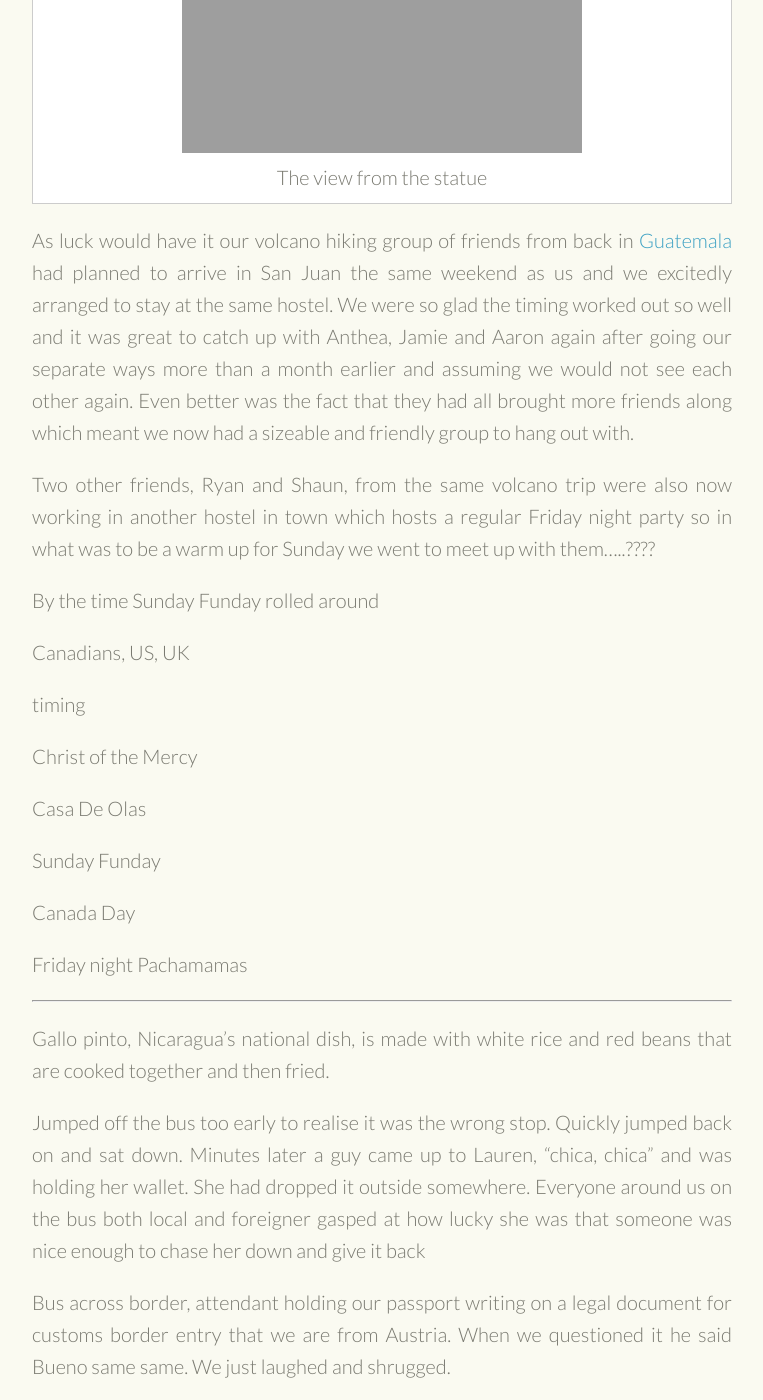
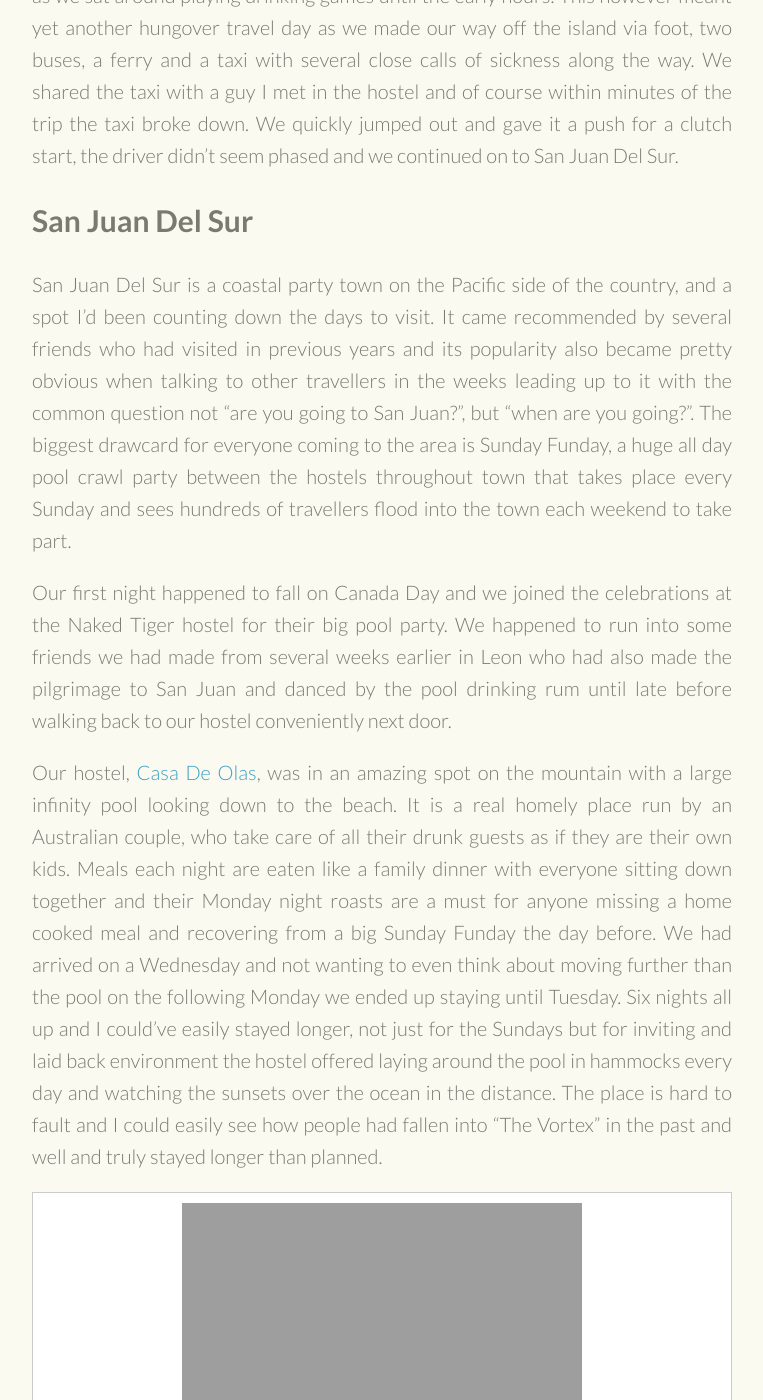
Before and after one commit to danielbowden/danielbowden.github.io, a Jekyll site: the page built from travel/_posts/2015-07-07-nicaragua.md, in a window 1280 px wide and 1400 px high, scrolled down 10146 px. Shown: the whole window, without its empty margins (258-1021 px from the left). Built offline with Jekyll 4.4.1, drawn with Linux system fonts in a browser that asks for light colours; comment, search, counter and statistics services are not loaded; some of the changed text lies outside the part shown.

Commit message:
Finished content

```diff
--- a/travel/_posts/2015-07-07-nicaragua.md
+++ b/travel/_posts/2015-07-07-nicaragua.md
@@ -45,23 +45,27 @@
 
 That night we made a last minute decision and took an old school bus to a beach party in Las Penitas. The rain didn't stop anyone and with the help of plenty of rums between us we danced outside by the sand until it was time to take the bus back to Leon, getting into bed around 3am. Volcano boarding was conveniently booked for early the next morning and whilst hiking a volcano hungover is not something I would recommend it was soon forgotten once we were getting to slide down it. We hiked up carrying our board, taking photos during rest stops along the way. Surprisingly, Cerro Negro is relatively new in volcano terms at 165 years, and there was no question it was still active as we felt the hot ground at the top and witnessed both smoke and sulphur smells coming from the holes in the crater. We got dressed into our full body orange jumpsuits and goggles and one by one slid down the volcano borderline out of control. I was down the bottom in no time with a head, mouth and face full of volcanic rocks and dirt but a smile on my face. I turned around to proudly watch Lauren come hurtling down the steep 41 degree slope straight after me and together we waited at the bottom on the black surface in the hot sun for the rest of the group to follow. The complimentary cold beer as we got back on the truck was very much appreciated and we were both pulling dirt and rocks out of our hair for hours afterwards.
 
-Not content with ending to our volcano hiking careers at that point, especially after the overnight hike in [Guatemala](linkkk), we reluctantly signed up to hike the Telica volcano at sunset the very next day. On arrival we were happy to find out that no one else had signed up and it would just be us for a private tour. We took a 4WD from Leon to the base of the volcano stopping along the way for some photos and to meet a local who was digging a well 40m deep with only a shovel for the local families so that they did not have to travel 1.5hrs each way by horse just to get water. We began ascending the volcano as our guide filled us in on its history on the way up. The most alarming yet exciting fact was that it had only erupted 10 days prior sending smoke and large (>100kg) rocks travelling through the air with some landing through the wall of a building 4kms away. In Australia they would never let you do something like hike to the top of an active volcano, and even if they did there would be a fence around the crater. However this is Central America and instead you can do this:
+Not content with ending to our volcano hiking careers at that point, especially after the overnight hike in [Guatemala](/travel/2015/06/05/guatemala), we reluctantly signed up to hike the Telica volcano at sunset the very next day. On arrival we were happy to find out that no one else had signed up and it would just be us for a private tour. We took a 4WD from Leon to the base of the volcano stopping along the way for some photos and to meet a local who was digging a well 40m deep with only a shovel for the local families so that they did not have to travel 1.5hrs each way by horse just to get water. We began ascending the volcano as our guide filled us in on its history on the way up. The most alarming yet exciting fact was that it had only erupted 10 days prior sending smoke and large (>100kg) rocks travelling through the air with some landing through the wall of a building 4kms away. In Australia they would never let you do something like hike to the top of an active volcano, and even if they did there would be a fence around the crater. However this is Central America and instead you can do this:
 
-{% include image.html img="images/travel/ElSalvador-AtacoPaintedMurals.jpg" title="Looking into the crater of the active Telica volcano" %}
+{% include image.html img="images/travel/Nicaragua-TelicaVolcano.jpg" title="Looking into the crater of the active Telica volcano" %}
 
 The crater was 700m wide and it felt every bit that large and as we stood right on the edge of the crater peering in. We moved around alone on our own private volcano taking photos from many different vantage points before sitting on a rock to watch the sun set over the many surrounding volcanoes and farmland in the distance. We descended in the dark each carrying small torches to help us hop between the sharp volcanic rocks. We arrived back into Leon by 9pm exhausted and got some quick dinner before relaxing and unnecessarily causing our mums worry back home by boasting on Facebook.
+
+{% include image.html img="images/travel/Nicaragua-TelicaVolcano2.jpg" title="On the edge of the crater" %}
+
+{% include image.html img="images/travel/Nicaragua-TelicaVolcano3.jpg" title="The top of Telica Volcano, 700m wide crater" %}
 
 ##Poneloya
 
 The following morning we moved on to [Surfing Turtle Lodge](http://www.surfingturtlelodge.com/lodge/) on the Pacific Coast. A hostel commonly referred to as one of the coolest places to visit in Central America and one that was referred to us by the owner who was our guide during our Mexico trip 18 months earlier. It is located right on the sand on an isolated beach island in Poneloya, accessed via boat and then horse and cart and takes an off the grid approach with solar panels, water tanks and a small garden providing much of the vegetables and eggs for the kitchen.
 
-{% include image.html img="images/travel/imageName.jpg" title="Surfing Turtle Lodge" %}
+{% include image.html img="images/travel/Nicaragua-SurfingTurtle.jpg" title="Surfing Turtle Lodge" %}
 
 We ended up staying for six days and it was the perfect spot to relax after what had been a fairly busy last few weeks. Most days typically involved any combination of swimming, hammocks, reading, table tennis, surfing, drinking and eating. It was a nice change to be able to wake up and walk straight across the sand and jump into the water and was definitely a place I could see myself falling into a lengthy stay if it wasn't for the many other places we still want to see throughout Central and South America. The Nicaraguan sun was unforgiving and despite some late nights the morning sun already had enough heat in it to force you out of bed early. The dark sand meant you had to sprint towards the water taking breaks in the shady spots. I barely opened my backpack as the days were spent simply in boardshorts so that you were always ready to duck in and out of either the surf or the beach showers at all hours of the day or night to keep cool.
 
 One activity I was certain not to miss was the daily late afternoon beach volleyball competition which always had a large turnout. If you asked Lauren she would [incorrectly] argue that I became quite competitive when it came to volleyball o'clock. Despite my best efforts to position myself in the right order when random teams were being counted out, I more often than not got 'stuck' with fully grown adults that were somehow incapable of getting a ball over the net... Regardless, it was something that we looked forward to each afternoon and I still managed to get my fair share of free drink prizes! The competitions finished off with a cool down swim watching the daily sunsets over the water.
 
-{% include image.html img="images/travel/imageName.jpg" title="Surfing Turtle sunsets" %}
+{% include image.html img="images/travel/Nicaragua-SurfingTurtleSunset.jpg" title="Surfing Turtle sunsets" %}
 
 Being such a small and remote spot, occupied only by the hostel guests, it created a great social atmosphere and the evenings were usually spent making friends over drinking games before moving out to the late night beach bar for a bonfire on the sand and games of giant Jenga complete with entertaining and sometimes embarrassing rules for each piece.
 
@@ -69,9 +73,11 @@
 
 The typical backpacker trail through Nicaragua largely focuses on the western side of the country though with a bit of research we had found that the Corn Islands in the middle of the Caribbean on the Eastern side were an amazing yet isolated and unfrequented paradise. Making it over to the Corn Islands can be quite the mission but we had a bit of money up our sleeves and nothing but time so we thought we would make the effort. And an effort it was, in one day our methods of transport door-to-door from Surfing Turtle to Little Corn Island consisted of firstly riding in the back of a horse and cart, then a boat, then a 2.5hr taxi, then a 2hr small propeller plane, then a taxi, then a 1hr boat, and finally walking.
 
+{% include image.html img="images/travel/Nicaragua-LittleCornIsland.jpg" title="Our own private beach" %}
+
 The Corn Islands are situated 70kms east of the Carribean coast of Nicaragua and we spent five days on the smaller of the two. Little Corn has an area of 2.9 square kilometres and is so small that there are no cars or even roads. All transport done on foot which suited us fine as each day we got up early, packed a bag and explored a different section of the island. We uncovered many empty and isolated beaches all to ourselves, setting up towels on the untracked sand and jumping in for a swim. Palm trees lined the shores, scattering coconuts onto the sand and providing a common ingredient in most of the meals on the island from coconut curries, coconut bread, coconut rice and everything in between. Seafood was of course the other typical fare with whole fish, and shrimp both cheap and easy to come by.
 
-{% include image.html img="images/travel/imageName.jpg" title="Our own private beach" %}
+{% include image.html img="images/travel/Nicaragua-LittleCornIsland2.jpg" title="Homemade windmill generating electricity for a remote part of the island" %}
 
 Much to my enjoyment, baseball is the most popular sport in Nicaragua. So much so that games were being played everywhere from the school playground with sticks, to adults playing an impromptu game on the side of the road in the dirt. TVs in restaurants and bars were always showing baseball whether it be local or from the US and in Leon we even witnessed a large crowd sitting on chairs in the middle of the street with a projector screen set up to show the local derby. Baseball fields and stadiums were everywhere, and even this remote island without roads or electricity for half the day still managed to have a field and proper grandstand. It is so widespread that I'm told the kids on Big Corn Island even play baseball on the runway in between planes taking off!
 
@@ -86,48 +92,35 @@
 
 Our hostel on the island was an impressive multi-storey treehouse looking structure made from branches and wooden slabs. Climbing to the top storey there was a small lookout and seats with views overlooking the lake and both volcanoes. We slept under mosquito nets though with the amount of bugs in the area this kept just as many in as it did out. We hired bikes and rode along the road under the sweltering midday sun passing beaches, plantations and small houses before eventually arriving at Ojo De Agua (the eye of the water) sweaty and exhausted. The promise of a swim at the end was the only thing that had kept us going so the sight of the natural spring pool filled with crystal clear water was a relief. The freshwater pool is fed from an underground river that comes from the volcano and is clean, cool and full of minerals. We floated around for several hours, taking photos and attempting to teach Lauren how to open her eyes underwater... with limited success.
 
+{% include image.html img="images/travel/Nicaragua-OmetapeIsland.jpg" title="Our hostel in Ometape" %}
+
 That night I took advantage of the hostel's all you can drink rum for $10 promotion as we sat around playing drinking games until the early hours. This however meant yet another hungover travel day as we made our way off the island via foot, two buses, a ferry and a taxi with several close calls of sickness along the way. We shared the taxi with a guy I met in the hostel and of course within minutes of the trip the taxi broke down. We quickly jumped out and gave it a push for a clutch start, the driver didn't seem phased and we continued on to San Juan Del Sur.
 
 ##San Juan Del Sur
 
-San Juan Del Sur is a coastal party town on Pacific side of the country, and a spot I'd been counting down the days to visit. It came recommended by several friends who had visited in previous years and its popularity also became pretty obvious when talking to other travellers in the weeks leading up to it with the common question not "are you going to San Juan?", but "when are you going?".
+San Juan Del Sur is a coastal party town on the Pacific side of the country, and a spot I'd been counting down the days to visit. It came recommended by several friends who had visited in previous years and its popularity also became pretty obvious when talking to other travellers in the weeks leading up to it with the common question not "are you going to San Juan?", but "when are you going?". The biggest drawcard for everyone coming to the area is Sunday Funday, a huge all day pool crawl party between the hostels throughout town that takes place every Sunday and sees hundreds of travellers flood into the town each weekend to take part.
 
-Our first night happened to fall on Canada Day so it was off to the Naked Tiger hostel for their big pool party. We happened to run into some friends we had made from several weeks earlier in Leon who had also made the pilgrimage to San Juan and danced by the pool drinking rum until late before walking back to our hostel conveniently next door.
+Our first night happened to fall on Canada Day and we joined the celebrations at the Naked Tiger hostel for their big pool party. We happened to run into some friends we had made from several weeks earlier in Leon who had also made the pilgrimage to San Juan and danced by the pool drinking rum until late before walking back to our hostel conveniently next door.
 
-Our hostel, [Casa De Olas](http://www.casa-de-olas.com), was in an amazing spot on the mountain with a large infinity pool looking down to the beach. It is a real homely place run by an Australian couple, who take care of all their drunk guests as if they are their own kids. Meals each night are eaten like a family dinner with everyone sitting down together and their Monday night roasts are a must for anyone missing a home cooked meal and recovering from a big Sunday Funday the day before.
+Our hostel, [Casa De Olas](http://www.casa-de-olas.com), was in an amazing spot on the mountain with a large infinity pool looking down to the beach. It is a real homely place run by an Australian couple, who take care of all their drunk guests as if they are their own kids. Meals each night are eaten like a family dinner with everyone sitting down together and their Monday night roasts are a must for anyone missing a home cooked meal and recovering from a big Sunday Funday the day before. We had arrived on a Wednesday and not wanting to even think about moving further than the pool on the following Monday we ended up staying until Tuesday. Six nights all up and I could've easily stayed longer, not just for the Sundays but for inviting and laid back environment the hostel offered laying around the pool in hammocks every day and watching the sunsets over the ocean in the distance. The place is hard to fault and I could easily see how people had fallen into "The Vortex" in the past and well and truly stayed longer than planned.
 
-{% include image.html img="images/travel/imageName.jpg" title="Not a bad setup for a hostel!" %}
+{% include image.html img="images/travel/Nicaragua-CasaDeOlas.jpg" title="Not a bad setup for a hostel!" %}
 
-High on the hill overlooking the town of San Juan Del Sur sits 'Christ of the Mercy', a large statue of Jesus Christ reaching 24 metres in height. Lauren and I ventured away from the pool and the rums for long enough to walk the very steep streets up to statue for an amazing view down to the beach below.
+High on the hill overlooking the town of San Juan Del Sur sits 'Christ of the Mercy', a large statue of Jesus Christ reaching 24 metres in height. Lauren and I ventured away from the pool and the rums for long enough to walk the very steep streets up to statue for an amazing view down to the beach below. On the hot, sweaty walk back down a friendly driver thankfully stopped and offered us a lift so we jumped in the back of his ute and were taken right back into town.
 
-{% include image.html img="images/travel/imageName.jpg" title="The view from the statue" %}
+{% include image.html img="images/travel/Nicaragua-SanJuanDelSur.jpg" title="The view from the statue" %}
 
-As luck would have it our volcano hiking group of friends from back in [Guatemala](linkkk) had planned to arrive in San Juan the same weekend as us and we excitedly arranged to stay at the same hostel. We were so glad the timing worked out so well and it was great to catch up with Anthea, Jamie and Aaron again after going our separate ways more than a month earlier and assuming we would not see each other again. Even better was the fact that they had all brought more friends along which meant we now had a sizeable and friendly group to hang out with.
+We also took a day trip to a nearby beach, Playa Hemosa, and hired a surfboard for the day. The beach was quiet and clean and we spent most of our time in the water keeping cool and playing around in the small surf.
 
-Two other friends, Ryan and Shaun, from the same volcano trip were also now working in another hostel in town which hosts a regular Friday night party so in what was to be a warm up for Sunday we went to meet up with them.....????
+As luck would have it our volcano hiking group of friends from back in [Guatemala](/travel/2015/06/05/guatemala) had planned to arrive in San Juan the same weekend as us and we excitedly arranged to stay at the same hostel. We were so glad the timing worked out so well and it was great to catch up with Anthea, Jamie and Aaron again after going our separate ways more than a month earlier and assuming we would not see each other again. Even better was the fact that they had all brought more friends along which meant we now had a sizable and friendly group to hang out with.
 
-By the time Sunday Funday rolled around
+Two other friends, Ryan and Shaun, from the same volcano hike were also now working in another hostel in town which hosts a regular Friday night party so in what was to be a warm up for Sunday we all went to meet up with them for a big reunion. We got there early and our new Canadian friends, Kyle and Tim, got the night started with a game. Before long we'd had many rums, the place was packed and we were raiding the lost and found corner for makeshift costumes to fit the dress-up theme.
 
-Canadians, US, UK
+By the time Sunday Funday rolled around we had plenty of new friends to start the pre-party drinks with at breakfast. At 9:30am I was already onto my third beer after shotgunning the second at the request of the bartender and it was clear it was going to be a big day. We ducked next door to get in line for the wristband and finally the obligatory singlet, seen worn everywhere so far this trip. Back at our hostel the staff had been doing a great job at getting everyone up early and in the mood by pouring beer bongs and helping to set up drinking games. By midday everyone was well on their way, some more than others (Lauren and Anthea), and at 2pm the pool crawl officially started as we jumped in the back of trucks to be shuttled down into town for the first stop.
+As expected the day for everyone was a blur of rum, shots and falling in the pool. For those of us that made it all the way to the final stop, the dancing and drinking continued along with late night burritos before getting a taxi home at some stage after midnight. It was great having such a big group to enjoy the day with as well as recount the events over a bleary-eyed breakfast the next morning.
 
-timing
+{% include image.html img="images/travel/imageName.jpg" title="Sunday Funday" %}
 
-Christ of the Mercy
+Tuesday came around fast and everyone once again had to go their separate ways. After some hugs and teary goodbyes we hopped on a bus heading out of town. Still feeling slightly fragile from our week in San Juan Del Sur we accidentally got off the bus too early only to realise it was the wrong stop before it was too late. We quickly jumped back on and sat down when minutes later a guy came up to Lauren, saying "chica, chica" and was holding her wallet. She had dropped it outside the bus on the side of the road somewhere, full of bank cards and money. Everyone around us on the bus, both local and foreigner, gasped at how lucky she was that someone was nice enough to chase her down and give it back.
 
-Casa De Olas
-
-Sunday Funday
-
-Canada Day
-
-Friday night Pachamamas
-
-_________
-
-
-Gallo pinto, Nicaragua's national dish, is made with white rice and red beans that are cooked together and then fried.
-
-
-Jumped off the bus too early to realise it was the wrong stop. Quickly jumped back on and sat down. Minutes later a guy came up to Lauren, "chica, chica" and was holding her wallet. She had dropped it outside somewhere. Everyone around us on the bus both local and foreigner gasped at how lucky she was that someone was nice enough to chase her down and give it back
-
-Bus across border, attendant holding our passport writing on a legal document for customs border entry  that we are from Austria. When we questioned it he said Bueno same same. We just laughed and shrugged.
+We finally found our connecting bus that would take us across the border and into Costa Rica for the next leg of our trip. Our final amusing experience with the friendly Nicaraguan people was an easy-going bus attendant holding our passports and filling out our customs border entry document. When I pointed out that he had written that we were from Austria and not Australia he just smiled and said "bueno same same"... We just laughed and shrugged.
```
Also changed, not shown: other parts of travel/_posts/2015-07-07-nicaragua.md (+1 -1 lines).
